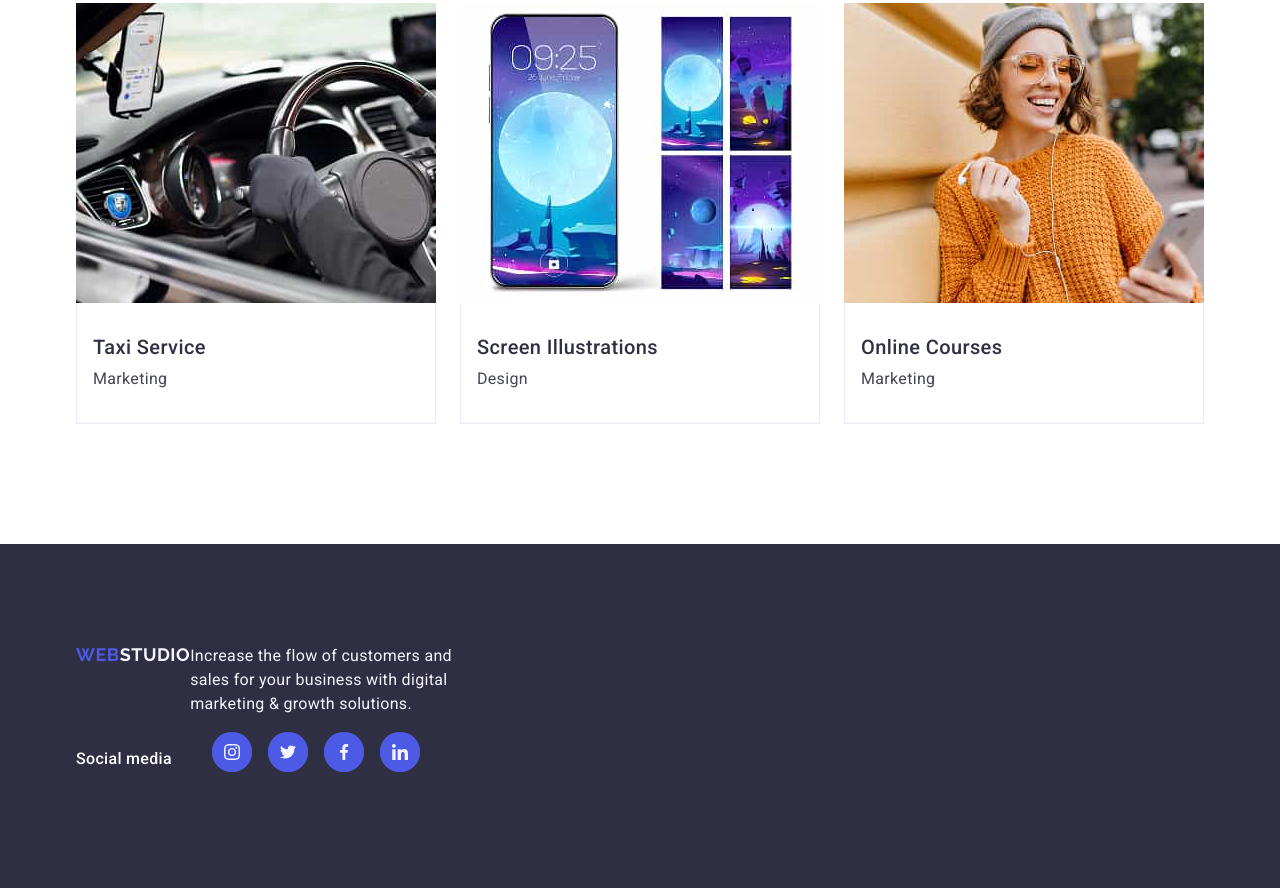
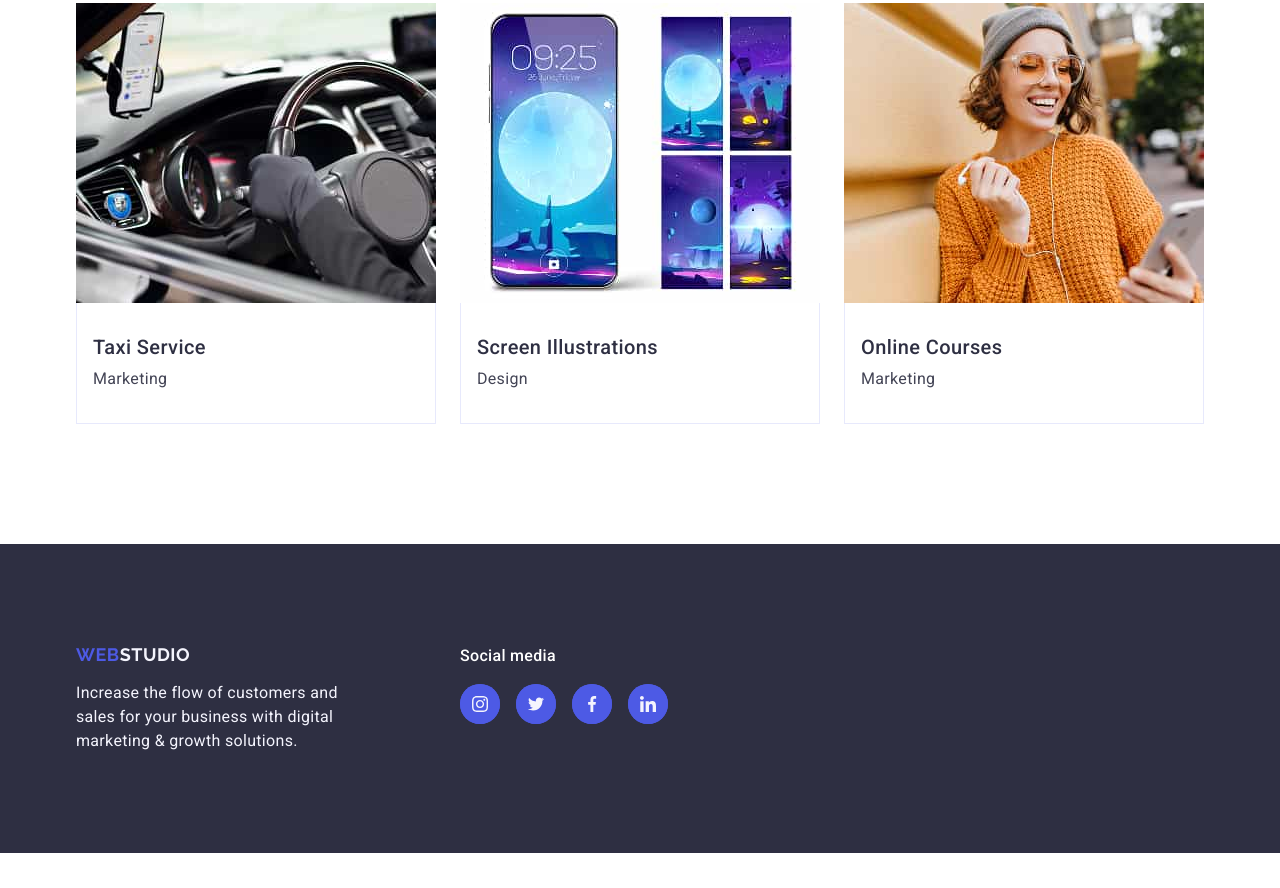
Before and after one commit to Jackkeetch/goit-markup-hw-04, a plain HTML site: page index.html in a window 1280 px wide. Shown: the part 2609-3497 px from the top of the page. After the commit the page ends 3462 px from the top, so only its background shows below. Drawn offline with nearby package versions, Linux system fonts and the light colour scheme.

Commit message:
update footer

```diff
--- a/css/styles.css
+++ b/css/styles.css
@@ -427,9 +427,11 @@ footer {
   padding-top: 100px;
   padding-bottom: 100px;
 }
-.footer-logo-wrapper {
+.footer-wrapper {
   display: flex;
   align-items: baseline;
+}
+.footer-logo-inner {
   margin-right: 120px;
 }
 .footer_logo {
@@ -453,8 +455,6 @@ footer {
   letter-spacing: 0.02em;
 }
 .footer-social {
-  display: flex;
-  align-items: baseline;
   color: #ffffff;
 }
 .footer-social-title {
@@ -468,6 +468,7 @@ footer {
 .footer-social__list {
   display: flex;
   gap: 16px;
+  padding-left: 0;
 }
 .footer-social__item {
   width: 40px;
--- a/index.html
+++ b/index.html
@@ -350,7 +350,8 @@
     <!-- ========== FOOTER  ========== -->
     <footer class="footer">
       <div class="container">
-        <div class="footer-logo-wrapper">
+        <div class="footer-wrapper">
+          <div class="footer-logo-inner">
             <a class="footer_logo" href="./index.html">Web<span class="footer_span">Studio</span></a>
             <p class="footer-text">Increase the flow of customers and sales for your business with digital marketing & growth solutions.</p>
           </div>
@@ -388,6 +389,7 @@
             </ul>
           </div>
         </div>
+      </div>
     </footer>
     <!-- ========== /FOOTER  ========== -->
   </body>
```
Lines whose indentation alone changed are shown as unchanged.
